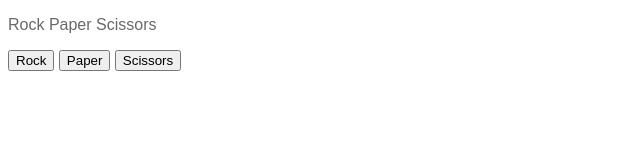
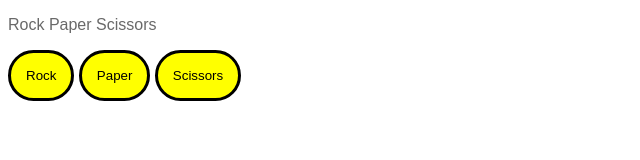
Before and after one commit to Blueflame224/Blue-flame, a plain HTML site: page index.html in a window 1280 px wide. Shown: the whole page, without its empty margins (0-640 px from the left). Drawn offline with Linux system fonts and the light colour scheme.

Commit message:
Update index.html

```diff
--- a/index.html
+++ b/index.html
@@ -6,7 +6,7 @@
   </head>
   <body>
     <p>Rock Paper Scissors</p>
-    <button onclick="
+    <button class="bnt" onclick="
       const randomNumber = Math.random();
 
       let computerMove = '';
@@ -32,7 +32,7 @@
       alert(`You picked rock. Computer picked ${computerMove}. ${result}`);
     ">Rock</button>
 
-    <button onclick="
+    <button class="bnt" onclick="
       const randomNumber = Math.random();
 
       let computerMove = '';
@@ -58,7 +58,7 @@
       alert(`You picked paper. Computer picked ${computerMove}. ${result}`);
     ">Paper</button>
 
-    <button onclick="
+    <button class="bnt" onclick="
       const randomNumber = Math.random();
 
       let computerMove = '';
```
